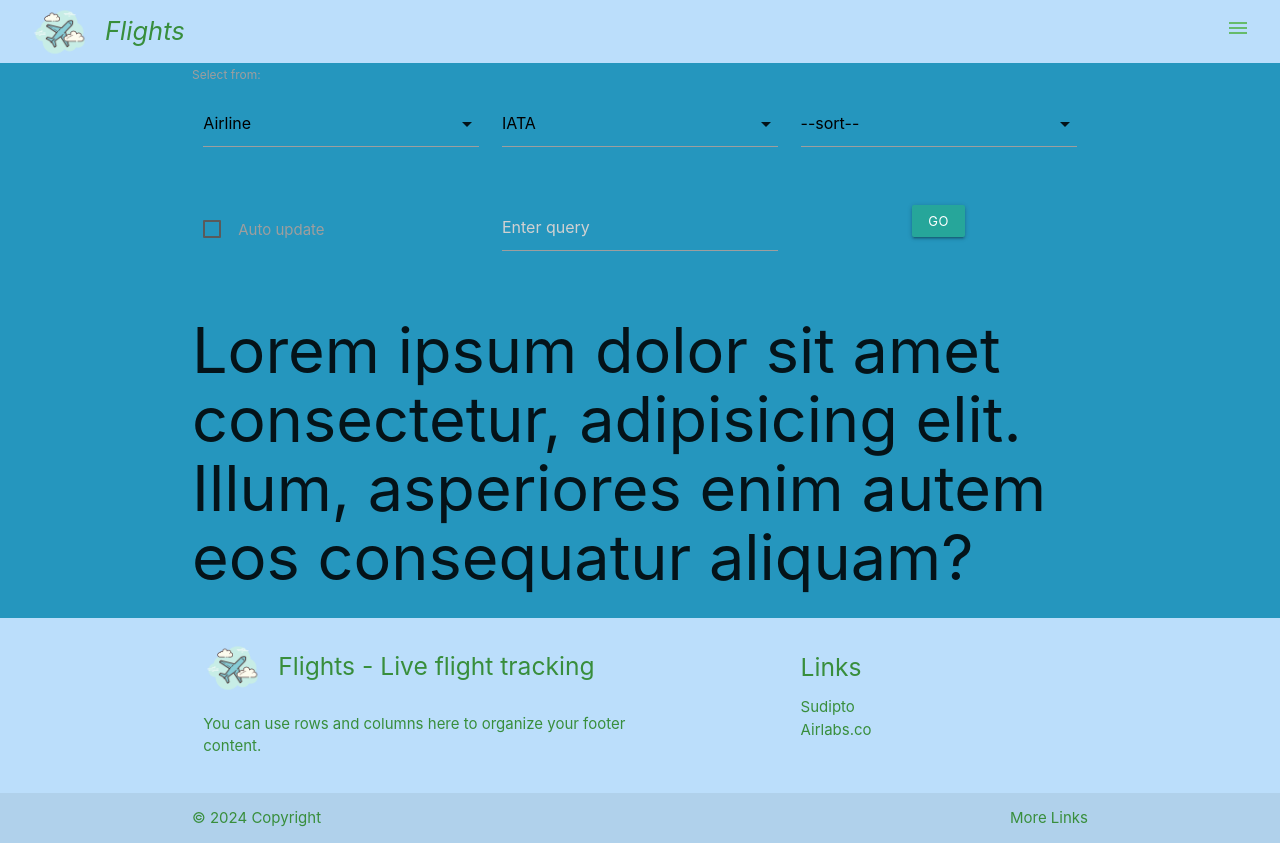
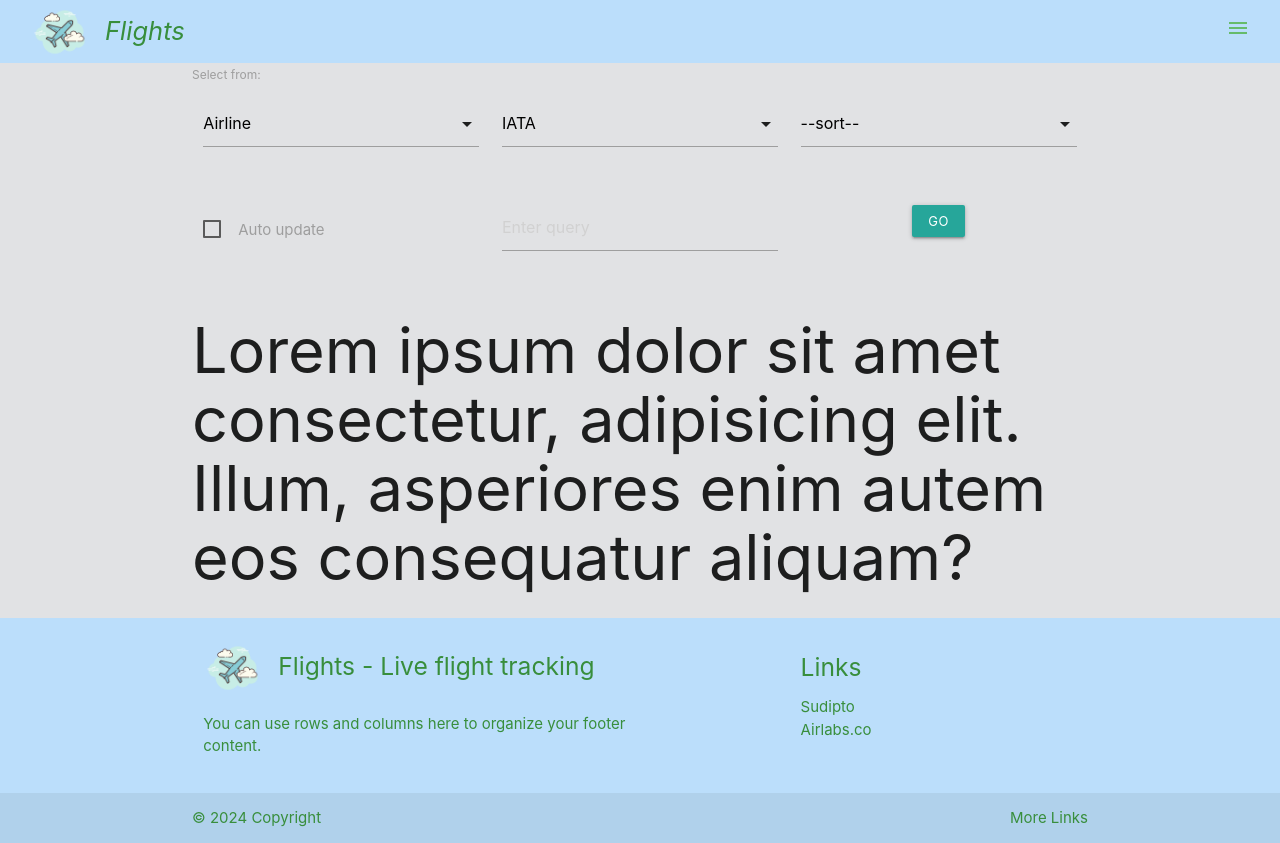
Before and after one commit to sudipta1254/testsite1, a React (Create React App) app: page / in a window 1280 px wide. Built offline with nearby package versions, Linux system fonts and the light colour scheme.

Commit message:
Update index.css

```diff
--- a/src/index.css
+++ b/src/index.css
@@ -2,7 +2,7 @@ body {
   /* display: flex;
   min-height: 100vh;
   flex-direction: column; */
-  background: #2596be;
+  background: #e1e2e4;
   font-family: -apple-system, BlinkMacSystemFont, 'Segoe UI', 'Roboto', 'Oxygen',
     'Ubuntu', 'Cantarell', 'Fira Sans', 'Droid Sans', 'Helvetica Neue',
     sans-serif;
```
